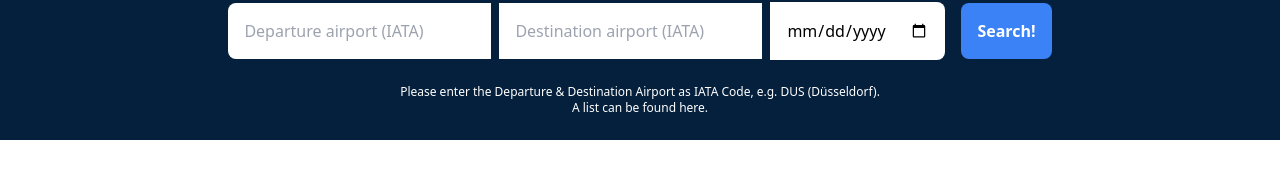
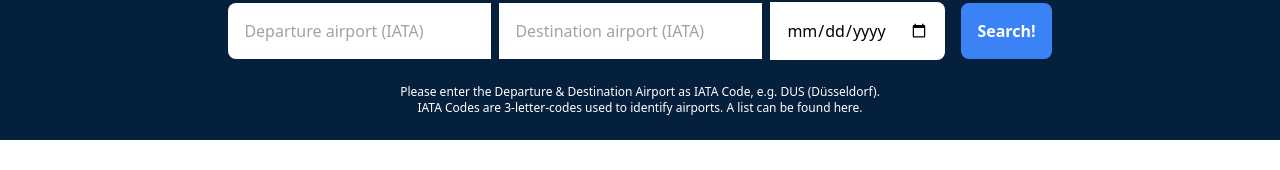
Before and after one commit to timniehenke/flypy, a Vue app in the folder client/: page /search in a window 1280 px wide. Shown: the part 134-304 px from the top of the page. Built offline with nearby package versions, Linux system fonts and the light colour scheme; grey boxes are pictures that could not be loaded.

Commit message:
iata line update

```diff
--- a/client/src/components/SearchBox.vue
+++ b/client/src/components/SearchBox.vue
@@ -18,7 +18,7 @@
                 </form>
             </div>
             <br>
-            <p class="text-center text-xs text-white">Please enter the Departure & Destination Airport as IATA Code, e.g. DUS (Düsseldorf). <br> A list can be found <a href="https://www.iata.org/en/publications/directories/code-search/" target="_blank">here</a>. </p>
+            <p class="text-center text-xs text-white">Please enter the Departure & Destination Airport as IATA Code, e.g. DUS (Düsseldorf). <br> IATA Codes are 3-letter-codes used to identify airports. A list can be found <a href="https://www.iata.org/en/publications/directories/code-search/" target="_blank">here</a>. </p>
             <br>
         </div>
 
```
